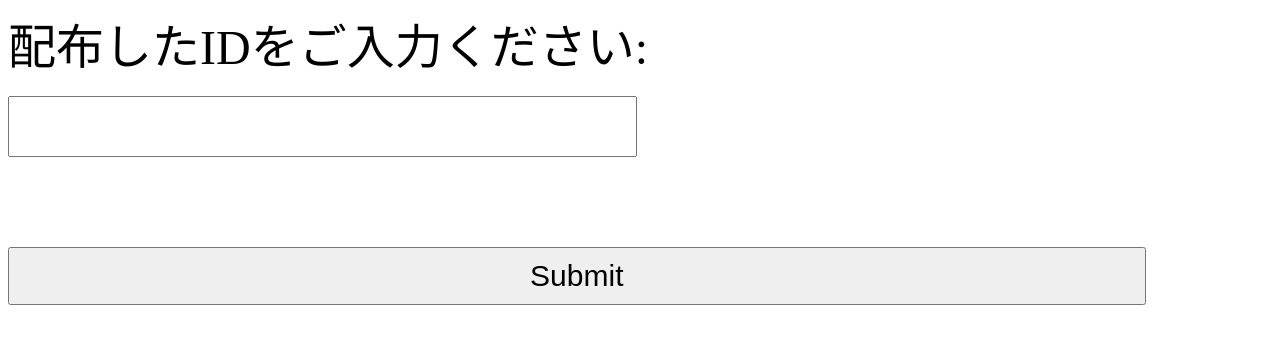
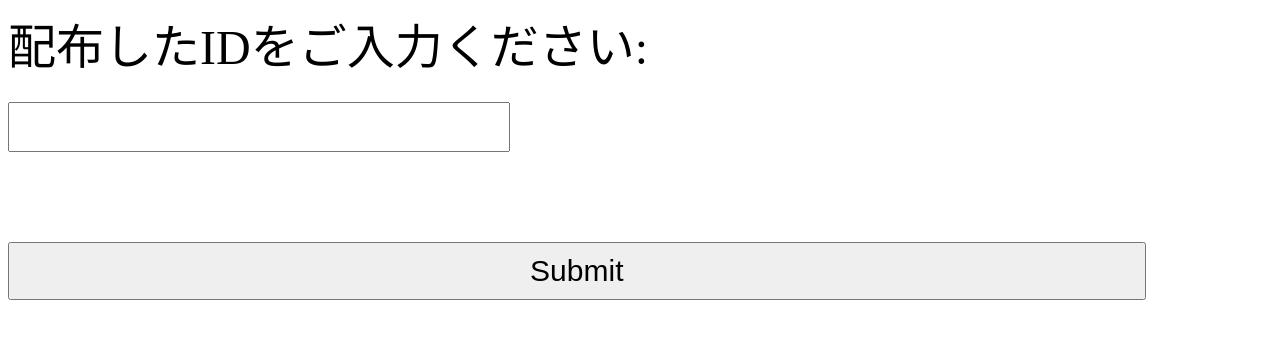
Before and after one commit to slowonlinefitness/login_form, a plain HTML site: page index.html in a window 1280 px wide. Drawn offline with Linux system fonts and the light colour scheme.

Commit message:
Update index.html
入力ボックスサイズ80％

```diff
--- a/index.html
+++ b/index.html
@@ -13,7 +13,7 @@
             <font size = "+10">
 	<style>
 input[type = "text"]{
-font-size:100%;
+font-size:80%;
 }
 </style>
             <input id="id" name="entry.873910534" placeholder=""  required="required" type="text" onfocus="color_reset();" />
```
